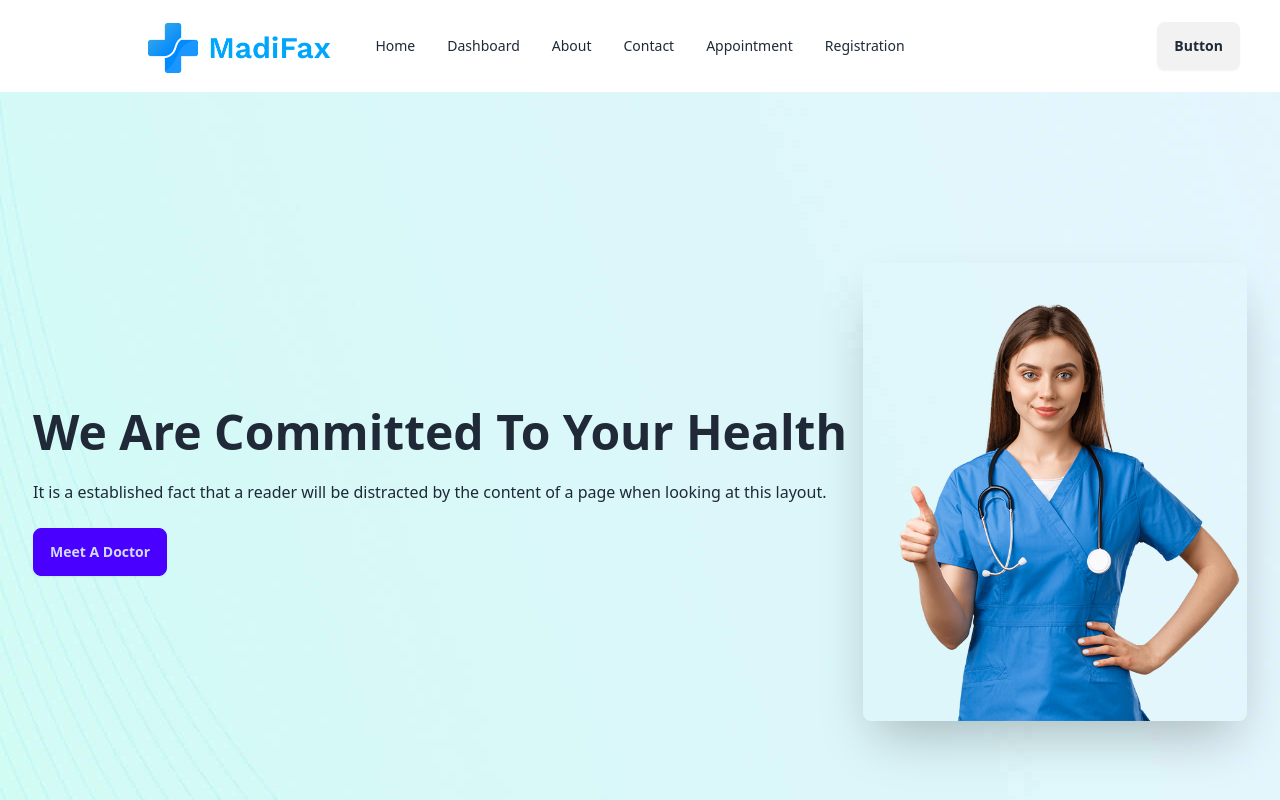
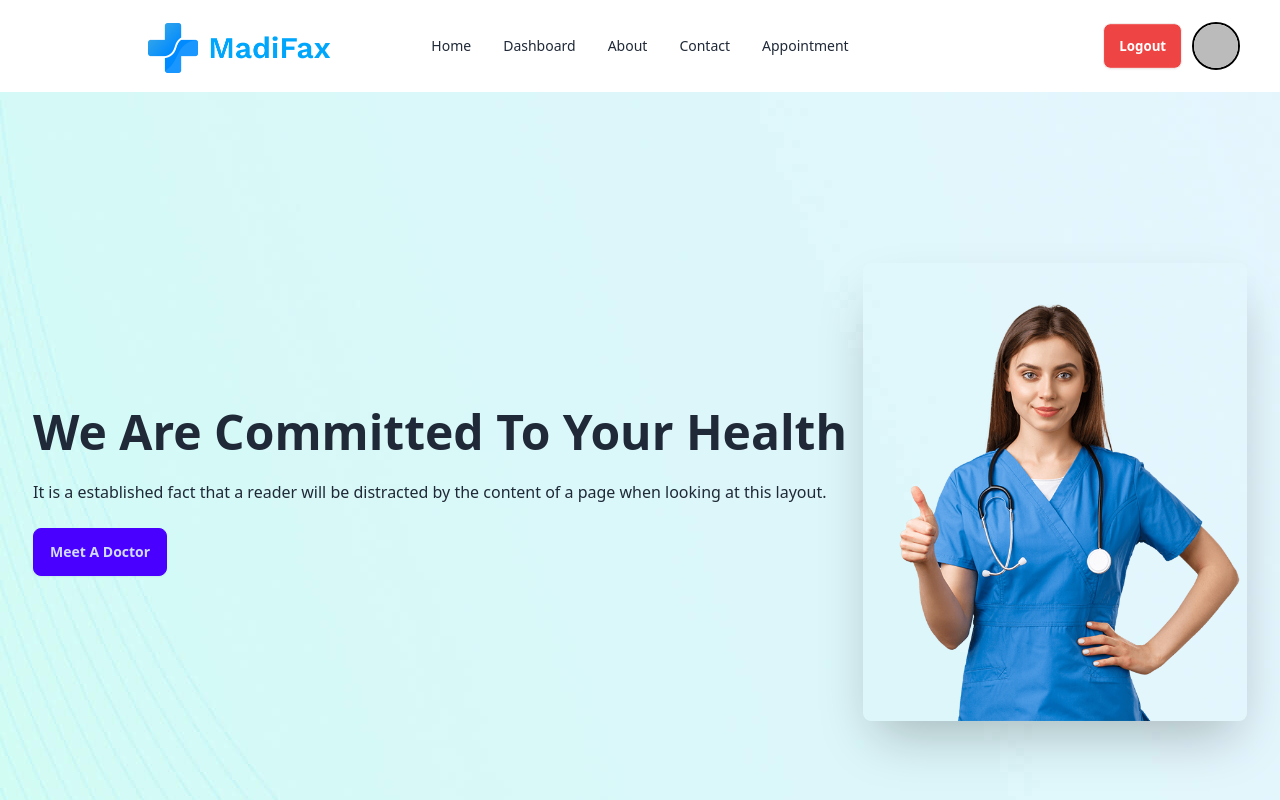
Before and after one commit to kaiyumdev/Medical-Corner, a React (Vite) app: page / in a window 1280 px wide. Shown: the top 800 px of the page. Built offline with nearby package versions, Linux system fonts and the light colour scheme; no server answers; data requests are answered from the project's data file; sample sign-in values are in the browser's storage.

Commit message:
feat(logOut): Implements logOut functionality successfully to logOut login user

```diff
--- a/src/AuthProvider/AuthProvider.jsx
+++ b/src/AuthProvider/AuthProvider.jsx
@@ -31,8 +31,10 @@ const AuthProvider = ({children}) => {
     return signInWithEmailAndPassword(auth, email, password)
   }
 
-  const logOut = async() => {
-    return await signOut(auth).then(() => setUser(null))
+  const logOut = async () => {
+    try {
+      await signOut(auth);
+    } catch (error) { }
   }
 
   useEffect(() => {
--- a/src/components/Navbar/Navbar.jsx
+++ b/src/components/Navbar/Navbar.jsx
@@ -1,8 +1,15 @@
 import React from 'react'
 // import Logo from "../../../pubLinkc/images/Logo_1.png"
 import { Link } from 'react-router-dom'
+import useAuth from '../../hooks/useAuth';
 
 const Navbar = () => {
+    const { logOut, user } = useAuth();
+    console.log(user)
+
+    const handleLogout = async () => {
+        await logOut()
+    }
     return (
         <div className="navbar bg-white my-3 px-10">
             <div className="navbar-start">
@@ -16,7 +23,6 @@ const Navbar = () => {
                         <li><Link to={"/about"}>About</Link></li>
                         <li><Link to={"/contact"}>Contact</Link> </li>
                         <li><Link className='bg-customBlue rounded-lg' to={"/appointment"}>Appointment</Link></li>
-                        <li><Link to={"/registration"}>Registration</Link></li>
                     </ul>
                 </div>
                 <Link className="btn btn-ghost text-xl">
@@ -30,12 +36,28 @@ const Navbar = () => {
                     <li><Link to={"/about"}>About</Link></li>
                     <li><Link to={"/contact"}>Contact</Link> </li>
                     <li><Link className='bg-customBlue rounded-lg' to={"/appointment"}>Appointment</Link></li>
-                    <li><Link to={"/registration"}>Registration</Link></li>
 
                 </ul>
             </div>
-            <div className="navbar-end">
-                <a className="btn">Button</a>
+            <div className="navbar-end space-x-2">
+                {user ? (
+                    <button
+                        onClick={handleLogout}
+                        className="btn bg-red-500 text-white hidden lg:block"
+                    >
+                        Logout
+                    </button>
+                ) :
+                    (<Link to={"/registration"}>Registration</Link>
+                    )
+                }
+                {
+                    user && <div className="avatar">
+                        <div className="w-12 rounded-full border-2 border-black">
+                            <img src={user?.photoURL || "/public/placeholder.jpg"} />
+                        </div>
+                    </div>
+                }
             </div>
         </div>
     )
--- a/src/pages/Login.jsx
+++ b/src/pages/Login.jsx
@@ -1,14 +1,14 @@
 import { Link, useLocation, useNavigate } from "react-router-dom";
-// import GoogleLogin from "../components/Login-Registration/GoogleLogin";
 import useAuth from "../hooks/useAuth";
 import GoogleLogin from "../Shared/GoogleLogin";
-// import { useEffect } from "react";
+import { useEffect } from "react";
+import GithubLogin from "../Shared/GithubLogin";
 
 const Login = () => {
   const { signIn, user } = useAuth()
-//   let navigate = useNavigate();
-//   let location = useLocation();
-//   let from = location.state?.from?.pathname || "/";
+  let navigate = useNavigate();
+  let location = useLocation();
+  let from = location.state?.from?.pathname || "/";
 
   const handleSubmit = async(e) => {
     e.preventDefault()
@@ -20,11 +20,11 @@ const Login = () => {
     await signIn(email, password)
   }
 
-//   useEffect(() => {
-//     if(user){
-//       navigate(from, {replace: true})
-//     }
-//   },[user, navigate, from])
+  useEffect(() => {
+    if(user){
+      navigate(from, {replace: true})
+    }
+  },[user, navigate, from])
   return (
     <form onSubmit={handleSubmit} className="hero min-h-screen bg-base-200">
       <div className="hero-content flex-col lg:flex-row-reverse">
--- a/src/pages/Registration.jsx
+++ b/src/pages/Registration.jsx
@@ -1,5 +1,5 @@
 import { Link, useLocation, useNavigate } from "react-router-dom";
-import { useState } from "react";
+import { useEffect, useState } from "react";
 import useAuth from "../hooks/useAuth";
 import GoogleLogin from "../Shared/GoogleLogin";
 import GithubLogin from "../Shared/GithubLogin";
```
